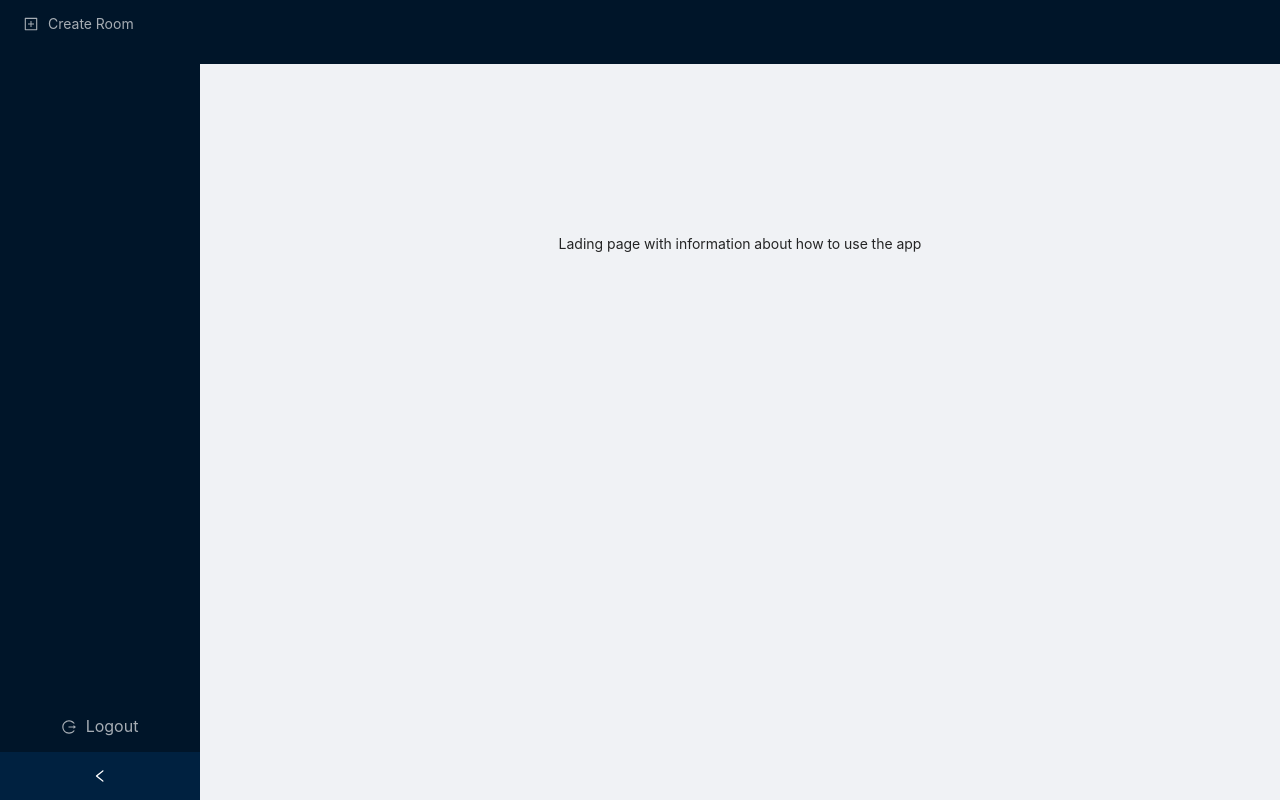
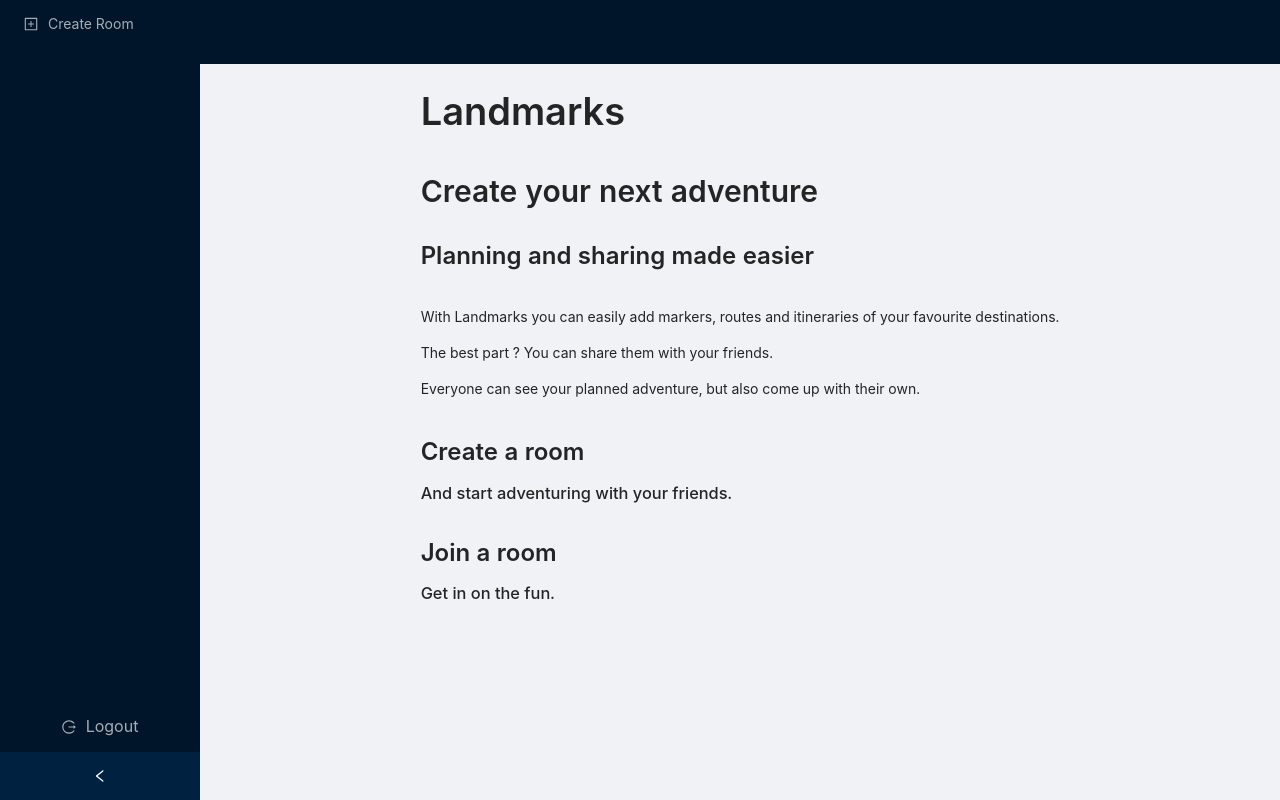
Before and after one commit to RasenganORG/Landmarks-FrontEnd, a React (Create React App) app: page / in a window 1280 px wide. Built offline with nearby package versions, Linux system fonts and the light colour scheme; sample sign-in values are in the browser's storage.

Commit message:
chore: add template for Landing page

```diff
--- a/src/components/Home/Home.js
+++ b/src/components/Home/Home.js
@@ -1,3 +1,35 @@
+import { Typography } from 'antd';
+
+const { Title } = Typography;
+
 export default function Home() {
-  return <div>Lading page with information about how to use the app</div>;
+  return (
+    <div>
+      <Title level={1}>Landmarks</Title>
+      <Title level={2}>Create your next adventure</Title>
+      <Title level={3}>Planning and sharing made easier</Title>
+      <br />
+      <div>
+        <p>
+          With Landmarks you can easily add markers, routes and itineraries of
+          your favourite destinations.
+        </p>
+        <p>The best part ? You can share them with your friends.</p>
+        <p>
+          Everyone can see your planned adventure, but also come up with their
+          own.
+        </p>
+      </div>
+      <br />
+      <div className='card'>
+        <Title level={3}>Create a room</Title>
+        <h1>And start adventuring with your friends.</h1>
+      </div>
+      <br />
+      <div className='card'>
+        <Title level={3}>Join a room</Title>
+        <h1>Get in on the fun.</h1>
+      </div>
+    </div>
+  );
 }
```
